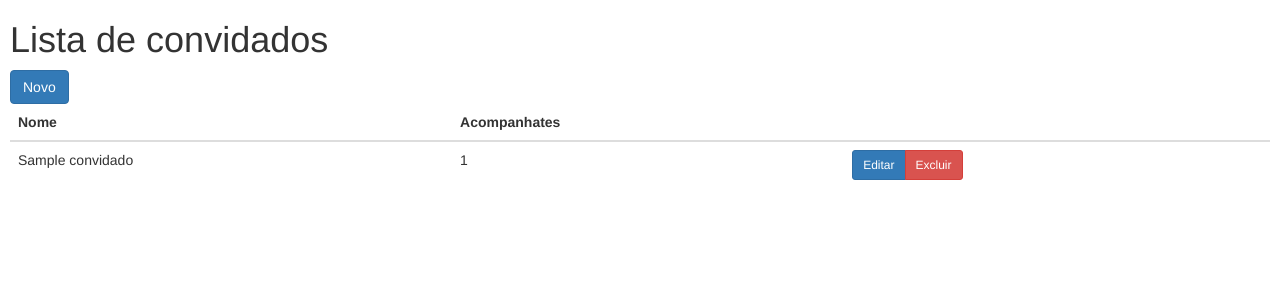
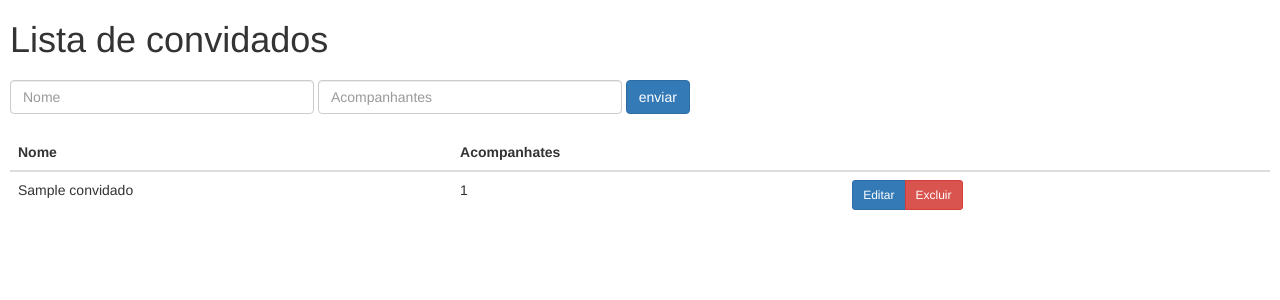
Before and after one commit to Viniciustertuliano/festa-flask, a Flask app: template festa/templates/festa.html in a window 1280 px wide. Shown: the top 300 px of the page. Run offline with Flask 2, Linux system fonts and the light colour scheme; the template is opened without the code that fills it: values that come from a table or form of the project are taken from there, others are empty; tables that the repository leaves empty hold one stand-in row (values such as "Sample post"); some libraries are stand-ins or nearby versions.

Commit message:
Add form

```diff
--- a/festa/templates/festa.html
+++ b/festa/templates/festa.html
@@ -6,17 +6,17 @@
 <div class="card bg-dark text-white " style="margin: 10px">
   <div class="card-heading">
     <h1 class="card-title">Lista de convidados</h1>
-    <a href="{{ url_for('festa.create') }}" type="button" class="btn btn-primary">Novo</a>
   </div>
-  <!--
-  <form class="form-inline" method="post" th:object="${convidado}" th:action="@{/convidados}" style="margin: 20px 0">
+
+  <form class="form-inline" method="post" style="margin: 20px 0" novalidate>
+    {{ form.hidden_tag() }}
     <div class="form-group">
-      <input type="text" class="form-control" placeholder="Nome" th:field="*{nome}" />
-      <input type="text" class="form-control" placeholder="Acompanhantes" th:field="*{quantidadeAcompanhantes}" />
-      <button type="submit" class="btn btn-primary">Adicionar</button>
+      {{ form.nome(size=32, type="text", class="form-control", placeholder="Nome") }}
+			{{ form.acomp(size=32, class="form-control", placeholder="Acompanhantes") }}
+			{{ form.enviar(class="btn btn-primary") }}
     </div>
   </form>
-  -->
+
   <div class="card-body">
     <table class="table table-dark">
       <thead>
```
